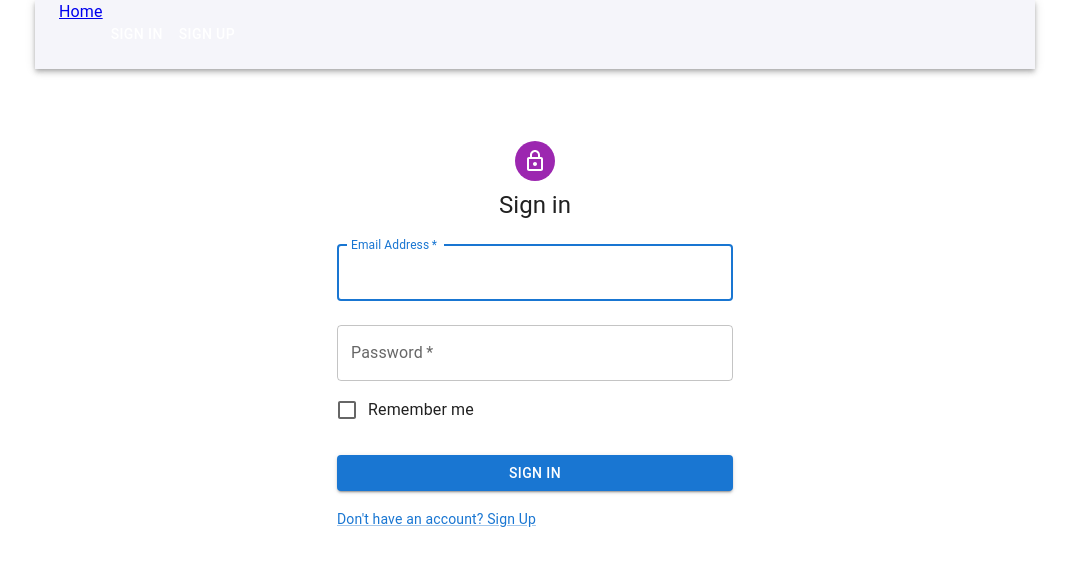
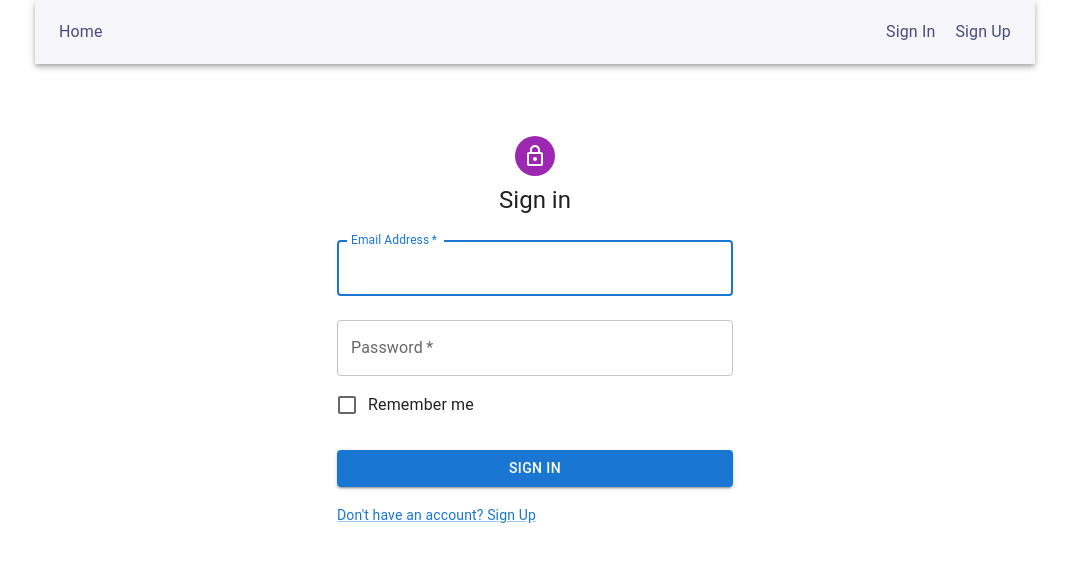
Before and after one commit to malaya1855/goit-react-hw-08-phonebook, a React (Create React App) app: page /goit-react-hw-08-phonebook/login in a window 1280 px wide. Shown: the top 566 px of the page, without its empty margins (105-1174 px from the left). Built offline with nearby package versions, Linux system fonts and the light colour scheme.

Commit message:
styling NavLink

```diff
--- a/src/components/App.jsx
+++ b/src/components/App.jsx
@@ -3,13 +3,13 @@ import { Layout } from './Layout';
 import { Home } from 'pages/Home';
 import { NewUser } from 'pages/NewUser';
 import { LogIn } from 'pages/LogIn';
-import { Contacts } from 'pages/Contacts/Contacts';
 import { RestrictedRoute } from './RestrictedRoute';
 import { PrivateRoute } from './PrivateRoute';
 import { refreshUser } from 'redux/auth/operations';
 import { useDispatch } from 'react-redux';
 import { useEffect } from 'react';
 import { useAuth } from 'useAuth';
+import { Contacts } from 'components';
 
 // import { lazy } from 'reac.t';
 // const Home = lazy(() => import('pages/Home'));
--- a/src/components/AppBar.jsx
+++ b/src/components/AppBar.jsx
@@ -1,5 +1,5 @@
-import { NavLink } from 'react-router-dom';
-import { UserMenu } from './UserMenu/UserMenu';
+// import { NavLink } from 'react-router-dom';
+import { UserMenu } from './UserMenu';
 import { AuthMenu } from './AuthMenu/AuthMenu';
 import { useAuth } from 'useAuth';
 
@@ -7,6 +7,8 @@ import * as React from 'react';
 import AppBar from '@mui/material/AppBar';
 import Box from '@mui/material/Box';
 import Toolbar from '@mui/material/Toolbar';
+import { Link } from '@mui/material';
+import { NavLink } from 'react-router-dom';
 
 export const AppBarMenu = () => {
   const { isLoggedIn } = useAuth();
@@ -25,9 +27,23 @@ export const AppBarMenu = () => {
               width: '100%',
             }}
           >
-            <Box>
-              <NavLink to="/">Home</NavLink>
-              {isLoggedIn && <NavLink to="/contacts">Contacts</NavLink>}
+            <Box sx={{ display: 'flex', gap: '20px', alignItems: 'center' }}>
+              <NavLink
+                as={Link}
+                to="./"
+                style={{ color: 'rgb(72, 76, 122)', textDecoration: 'none' }}
+              >
+                Home
+              </NavLink>
+              {isLoggedIn && (
+                <NavLink
+                  as={Link}
+                  to="./contacts"
+                  style={{ color: 'rgb(72, 76, 122)', textDecoration: 'none' }}
+                >
+                  Contacts
+                </NavLink>
+              )}
             </Box>
             {isLoggedIn ? <UserMenu /> : <AuthMenu />}
           </Box>
--- a/src/components/AuthMenu/AuthMenu.jsx
+++ b/src/components/AuthMenu/AuthMenu.jsx
@@ -1,27 +1,24 @@
-import { Box, Button } from '@mui/material';
-// import { NavLink } from 'react-router-dom';
+import { Box, Link } from '@mui/material';
+import { NavLink } from 'react-router-dom';
 
 export const AuthMenu = () => {
   return (
-    <Box sx={{ flexGrow: 1, display: { xs: 'none', md: 'flex' } }}>
-      <Button
-        to="/login"
-        // onClick={handleCloseNavMenu}
-        sx={{ my: 2, color: 'white', display: 'block' }}
+    <Box sx={{ display: 'flex', gap: '20px', alignItems: 'center' }}>
+      <NavLink
+        as={Link}
+        to="./login"
+        style={{ color: 'rgb(72, 76, 122)', textDecoration: 'none' }}
       >
         Sign In
-      </Button>
-      <Button
-        to="/register"
-        // onClick={handleCloseNavMenu}
-        sx={{ my: 2, color: 'white', display: 'block' }}
+      </NavLink>
+      <NavLink
+        as={Link}
+        to="./register"
+        style={{ color: 'rgb(72, 76, 122)', textDecoration: 'none' }}
+        // sx={{ color: 'rgb(72, 76, 122)', textDecoration: 'none' }}
       >
         Sign Up
-      </Button>
+      </NavLink>
     </Box>
-    // <div>
-    //   <NavLink to="/login">Sign In</NavLink>
-    //   <NavLink to="/register">Sign Up</NavLink>
-    // </div>
   );
 };
--- a/src/components/UserMenu/UserMenu.jsx
+++ b/src/components/UserMenu.jsx
@@ -1,16 +1,17 @@
-import { Button, SvgIcon } from '@mui/material';
+import { Box, Button, SvgIcon, Typography } from '@mui/material';
 import ExitToAppIcon from '@mui/icons-material/ExitToApp';
 import { useDispatch } from 'react-redux';
 import { logOut } from 'redux/auth/operations';
 import { useAuth } from 'useAuth';
 
 export const UserMenu = () => {
-  const { user } = useAuth();
+  const { user } = useAuth() || {};
   const dispatch = useDispatch();
+  console.log(user.name);
 
   return (
-    <div>
-      <p>Welcome to your contacts {user.name}</p>
+    <Box sx={{ display: 'flex', gap: '20px', alignItems: 'center' }}>
+      <Typography>Welcome to your contacts, {user.name}</Typography>
       <Button
         type="button"
         onClick={() => dispatch(logOut())}
@@ -28,8 +29,8 @@ export const UserMenu = () => {
         <SvgIcon
           component={ExitToAppIcon}
           sx={{ fontSize: '20px', color: 'rgb(72, 76, 122)' }}
-        ></SvgIcon>{' '}
+        ></SvgIcon>
       </Button>
-    </div>
+    </Box>
   );
 };
```
Also changed, not shown: src/components/index.js (+4 -3 lines).
